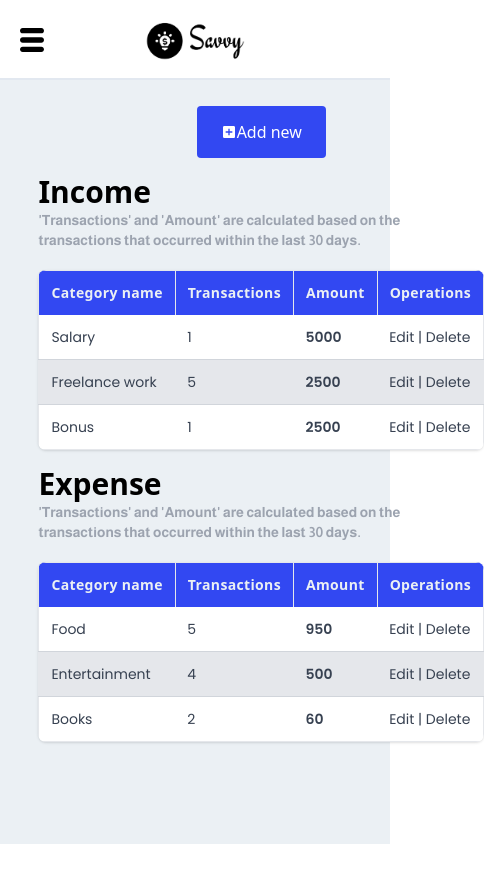
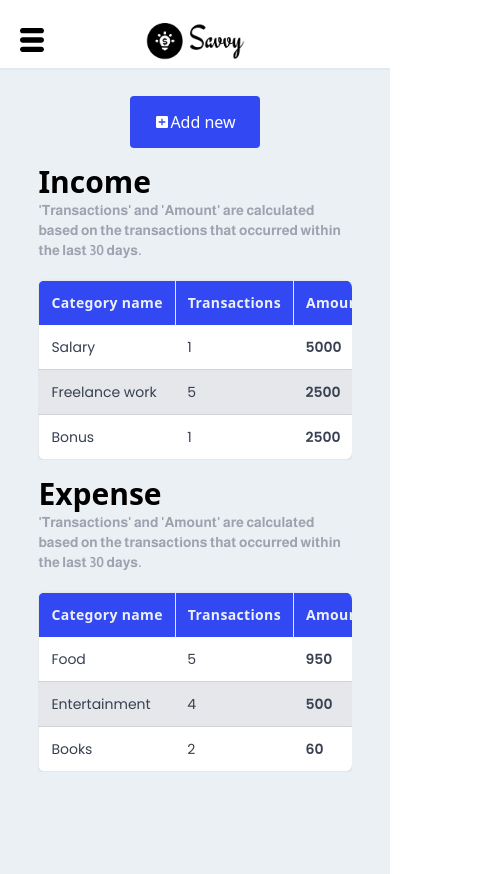
Before and after one commit to bakirdevedzic/savvy, a React (Vite) app: page /app/categories in a window 390 px wide. Shown: the whole page, 484 px wide, since content can reach past the window. Before the commit the page ends 844 px from the top, so only its background shows below. Built offline with nearby package versions, Linux system fonts and the light colour scheme.

Commit message:
Fix bugs

```diff
--- a/src/components/AppLayout.jsx
+++ b/src/components/AppLayout.jsx
@@ -10,7 +10,7 @@ function AppLayout() {
   const isLargerThan1025 = useMediaQuery({ minWidth: 1026 });
 
   return (
-    <div className="grid grid-cols-[18rem,1fr] h-screen md:flex sm:flex md:flex-col sm:flex-col">
+    <div className="grid grid-cols-[18rem,1fr] h-[calc(100dvh)] md:flex sm:flex md:flex-col sm:flex-col">
       <Header setShowSidebar={setShowSidebar} />
       <Sidebar
         showSidebar={showSidebar}
--- a/src/features/Transactions/TransactionsTable.jsx
+++ b/src/features/Transactions/TransactionsTable.jsx
@@ -2,21 +2,22 @@ import Table from "../../ui/Table/Table";
 
 function TransactionsTable() {
   const headData = [
-    { title: "Title", width: 10, type: "text", key: "title" },
+    { title: "Title", width: 12, type: "text", key: "title" },
     { title: "Description", width: 12, type: "text", key: "description" },
-    { title: "Amount", width: 8, type: "number", key: "amount" },
-    { title: "Type", width: 8, type: "badge", key: "type" },
-    { title: "Date", width: 8, type: "date", key: "date" },
-    { title: "Operations", width: 8, type: "text", key: "operations" },
+    { title: "Amount", width: 10, type: "number", key: "amount" },
+    { title: "Type", width: 10, type: "badge", key: "type" },
+    { title: "Date", width: 10, type: "date", key: "date" },
+    { title: "Operations", width: 10, type: "text", key: "operations" },
   ];
   const data = {
     id: 1,
     title: "Salary for month June",
     description:
-      "I got my salary for the month of June 2023 from my employer of 5000 USD per month",
+      "I got my salary for the month of June 2023 from my employer of 5000 USD per month I got my salary for the month of June 2023 from my employer of 5000 USD per month",
     amount: 5000,
     type: "Income",
     date: "2022-06-01",
+    operations: "Edit|Delete",
   };
   const data2 = {
     id: 2,
@@ -25,6 +26,7 @@ function TransactionsTable() {
     amount: 250,
     type: "Expense",
     date: "2022-06-01",
+    operations: "Edit|Delete",
   };
   const data3 = {
     id: 3,
@@ -33,6 +35,7 @@ function TransactionsTable() {
     amount: 250,
     type: "Expense",
     date: "2022-06-01",
+    operations: "Edit|Delete",
   };
   return <Table headData={headData} bodyData={[data, data2, data3]} />;
 }
--- a/src/pages/Categories.jsx
+++ b/src/pages/Categories.jsx
@@ -21,22 +21,24 @@ function Categories() {
         </Button>
       </div>
 
-      <div>
-        <h1 className="text-3xl font-bold">Income</h1>
-        <p className="text-sm text-gray-400 font-almarai font-semibold">
+      <div className="overflow-auto">
+        <h1 className="text-3xl font-bold ">Income</h1>
+        <div className="text-sm text-gray-400 font-almarai font-semibold ">
           &apos;Transactions&apos; and &apos;Amount&apos; are calculated based
           on the transactions that occurred within the last 30 days.
-        </p>
+        </div>
         <IncomeCategoriesTable />
       </div>
-      <div>
-        <h1 className="text-3xl font-bold">Expense</h1>
-        <p className="text-sm text-gray-400 font-almarai font-semibold">
+
+      <div className="overflow-auto">
+        <h1 className="text-3xl font-bold ">Expense</h1>
+        <div className="text-sm text-gray-400 font-almarai font-semibold ">
           &apos;Transactions&apos; and &apos;Amount&apos; are calculated based
           on the transactions that occurred within the last 30 days.
-        </p>
+        </div>
         <ExpenseCategoriesTable />
       </div>
+
       <Modal
         visible={showModal}
         onClose={handleOnClose}
```
